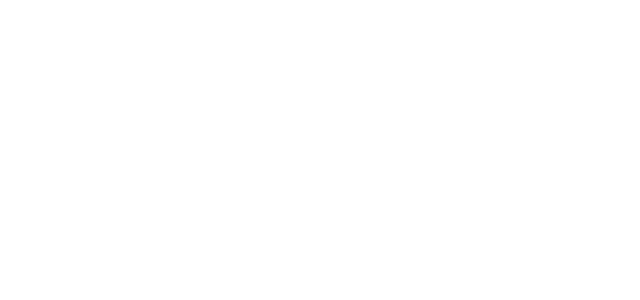
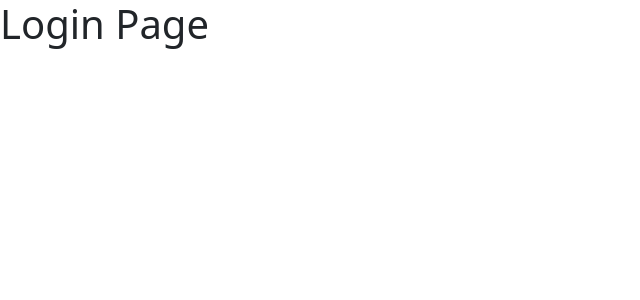
Before and after one commit to giandd159/ecommerce, a React (Create React App) app: page /login in a window 1280 px wide. Before the commit this address had no page. Shown: the top 300 px of the page, without its empty margins (0-640 px from the left). Built offline with nearby package versions, Linux system fonts and the light colour scheme.

Commit message:
EC-02 [ADD] Add LOGIN n Register n changes in routes

```diff
--- a/src/App.js
+++ b/src/App.js
@@ -4,6 +4,8 @@
 import MasterLayout from '../src/assets/layouts/admin/MasterLayout'
 import Dashboard from './assets/components/admin/Dashboard';
 import Profile from './assets/components/admin/Profiles';
+import Login from '../src/assets/frontend/Auth/Login'
+import Register from '../src/assets/frontend/Auth/Register'
 
 
 function App() {
@@ -16,6 +18,8 @@
 
           {/*<Route  path="/admin" name="Admin" render={(props) => <MasterLayout {...props} />}/>   */}
 
+          <Route path="/login" element={<Login />} />
+          <Route path="/register" element={<Register />} />
 
           <Route path="/admin" element={<MasterLayout />} >
 
--- /dev/null
+++ b/src/assets/frontend/Auth/Login.js
@@ -0,0 +1,13 @@
+import React from 'react'
+
+
+function Login(){
+
+    return(
+     <h1>
+       Login Page
+    </h1>
+    );
+
+}
+export default Login;
--- /dev/null
+++ b/src/assets/frontend/Auth/Register.js
@@ -0,0 +1,13 @@
+import React from 'react'
+
+
+function Register(){
+
+    return(
+     <h1>
+       Register Page
+    </h1>
+    );
+
+}
+export default Register;
--- a/src/routes/routes.js
+++ b/src/routes/routes.js
@@ -1,11 +1,15 @@
 import Dashboard from '../assets/components/admin/Dashboard';
 import Profile from '../assets/components/admin/Profiles';
+import Login from '../assets/frontend/Auth/Login';
+import Register from '../assets/frontend/Auth/Register';
 
 
 const routes = [
 {path:'/admin',exact:true,name:'Admin'},
 {path:'/admin/dashboard',exact:true,name:'Dashboard',component: Dashboard},
 {path:'/admin/profile',exact:true,name:'Profile',component: Profile},
+{path:'/admin/login',exact:true,name:'Login',component: Login},
+{path:'/admin/register',exact:true,name:'Register',component: Register},
 
 ];
 
```
